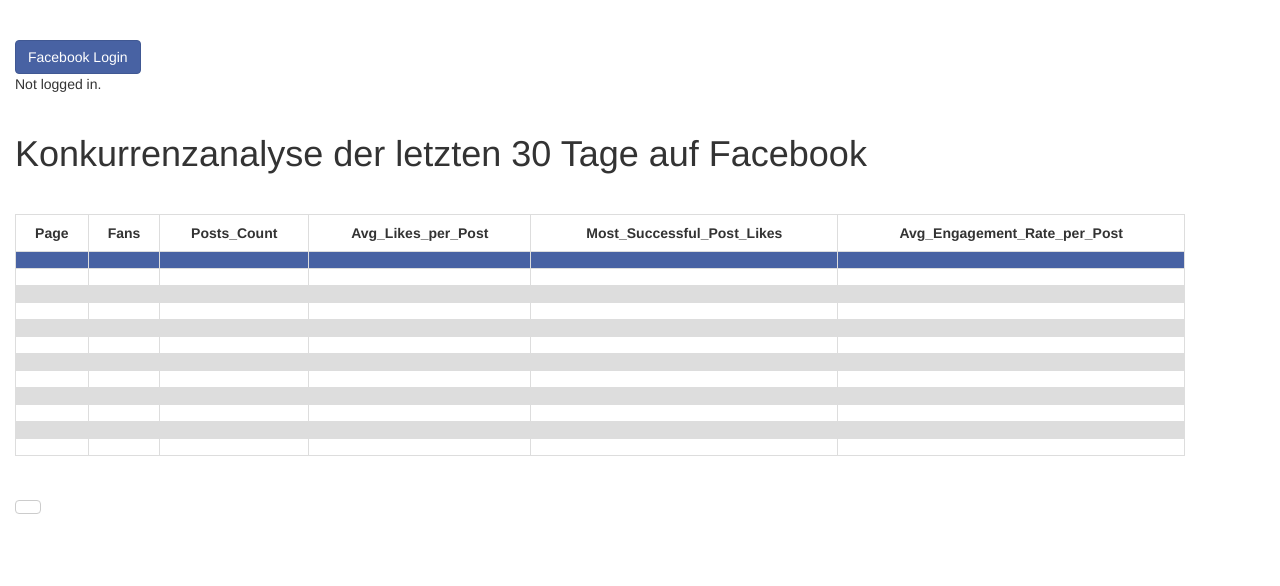
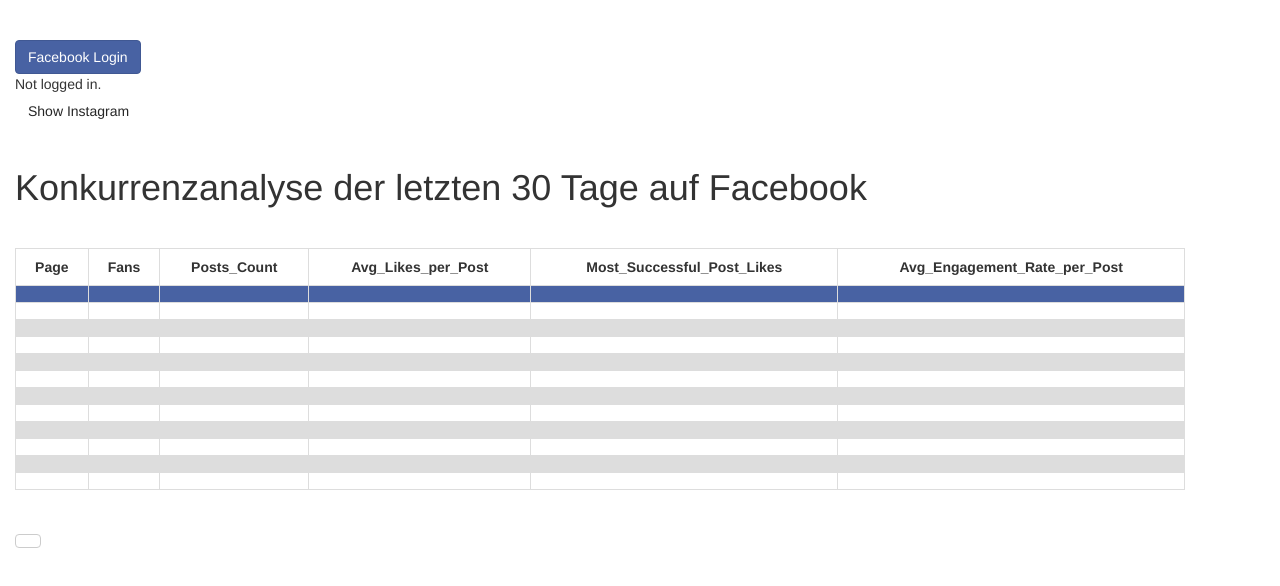
Before and after one commit to ruebenbaron/social_media_reporting, a plain HTML site: page index.html in a window 1280 px wide. Drawn offline with nearby package versions, Linux system fonts and the light colour scheme.

Commit message:
Update index.html

```diff
--- a/index.html
+++ b/index.html
@@ -15,6 +15,7 @@
       <div class="container" id="loginContainer">
         <div class="btn" id="fb-login">Facebook Login</div>
         <div id="loginStatus">Not logged in.</div>
+        <div class="btn" id="insta-link-div"><a href="instagram/index.html" style="color: #262626; text-decoration: none;">Show Instagram</a></div>
       </div>
       <div class="container" id="containerTable">
         <h1>Konkurrenzanalyse der letzten 30 Tage auf Facebook</h1>
```
